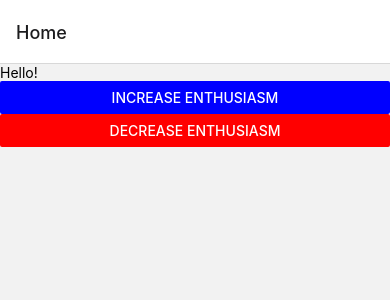
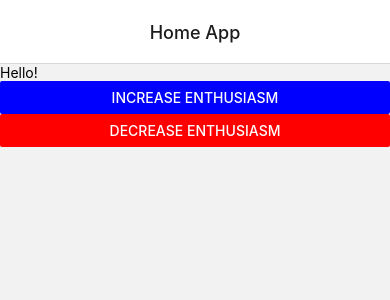
Before and after one commit to abhidatta0/react-nativation-v6-template, a React Native app: screen / in a window 390 px wide. Shown: the top 300 px of the page. Built offline with nearby package versions, Linux system fonts and the light colour scheme.

Commit message:
💄 added options of Stack.Screen

```diff
--- a/App.tsx
+++ b/App.tsx
@@ -9,7 +9,7 @@ const App = () => {
   return (
     <NavigationContainer>
       <Stack.Navigator>
-        <Stack.Screen name="Home" component={HomeScreen}/>
+        <Stack.Screen name="Home App" component={HomeScreen} options={{headerTitleAlign:'center'}}/>
       </Stack.Navigator>
     </NavigationContainer>
   );
```
